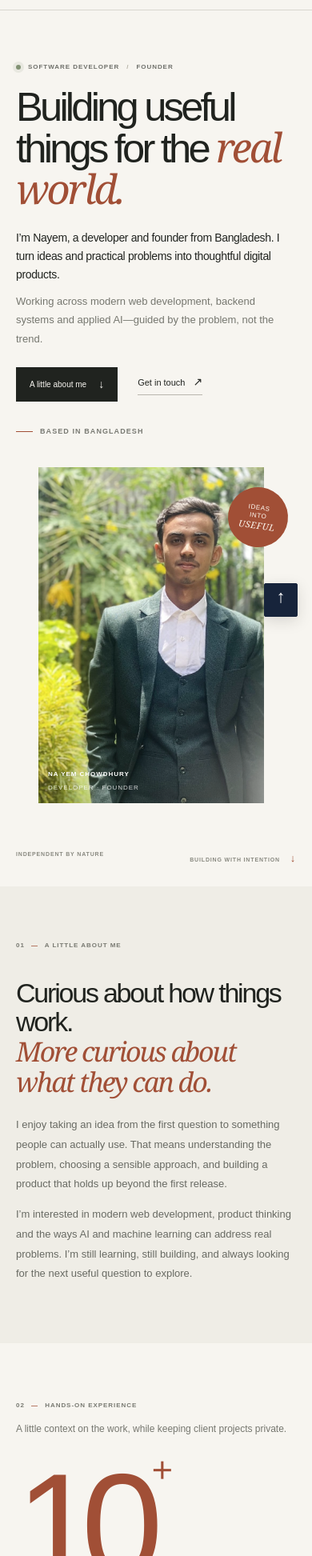
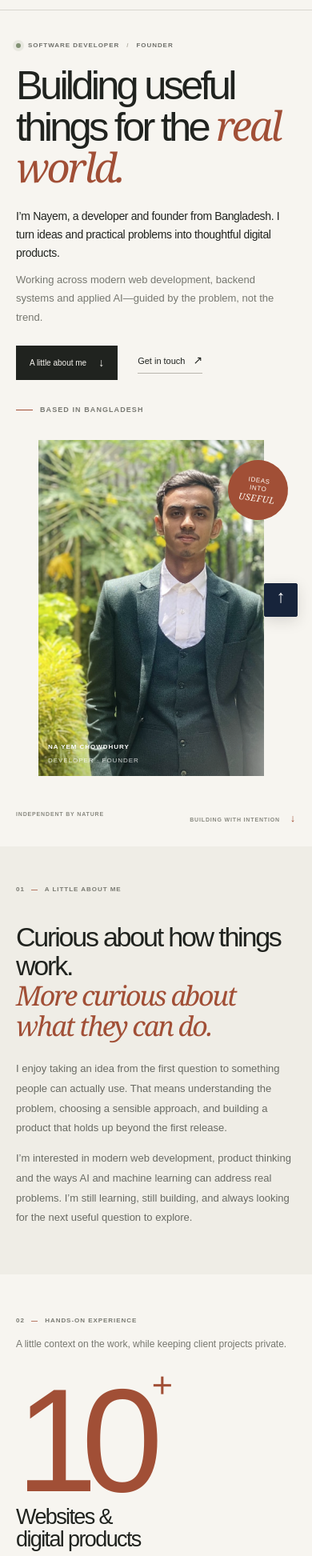
Before and after one commit to nayem11-am/portfolio, a Next.js app: page / in a window 390 px wide. Shown: the part 55-2000 px from the top of the page at 80% size. Built offline with nearby package versions, Linux system fonts and the light colour scheme.

Commit message:
fourth commit

```diff
--- a/app/globals.css
+++ b/app/globals.css
@@ -45,7 +45,7 @@ a { color: inherit; text-decoration: none; }
 .mobile-menu-arrow { color: var(--muted); text-align: right; }
 .arrow { margin-left: 7px; font-size: 14px; transition: transform .2s ease; display: inline-block; }
 a:hover .arrow { transform: translate(2px, -2px); }
-.hero { min-height: 650px; position: relative; display: grid; grid-template-columns: 1.2fr .8fr; align-items: center; gap: 48px; padding-top: 54px; padding-bottom: 82px; }
+.hero { min-height: 610px; position: relative; display: grid; grid-template-columns: 1.2fr .8fr; align-items: center; gap: 48px; padding-top: 32px; padding-bottom: 68px; }
 .hero-copy { padding-top: 0; }
 .eyebrow, .section-label, .hero-location, .hero-bottom, .portrait-caption, .portrait-index, .experience-rule, .technology-index, .founder-aside, .process-line, .interest-list li > span, .timeline-meta, .site-footer > span, .back-top { font-size: 9px; letter-spacing: .12em; font-weight: 600; }
 .eyebrow { color: #6f706a; margin: 0 0 24px; display: flex; align-items: center; gap: 9px; }
@@ -76,14 +76,14 @@ h1 em, h2 em { color: var(--accent); font-family: Georgia, 'Times New Roman', se
 .portrait-stamp i { font-family: Georgia, serif; font-size: 13px; }
 .hero-bottom { position: absolute; bottom: 26px; left: 0; right: 0; display: flex; justify-content: space-between; color: #898980; font-size: 8px; }
 .down-mark { margin-left: 10px; font-size: 13px; color: var(--accent); }
-.intro-band { background: var(--paper-deep); padding: 94px 0 102px; }
+.intro-band { background: var(--paper-deep); padding: 72px 0 82px; }
 .intro-grid { display: grid; grid-template-columns: 250px 1fr; gap: 34px; }
 .section-label { color: #797a72; margin: 0; font-size: 8px; white-space: nowrap; }
 .section-label span { color: var(--accent); margin-inline: 5px; }
 .intro-content h2, .technology-heading h2, .founder-content h2, .builder-grid h2, .explore-heading h2, .timeline-heading h2 { font-size: clamp(32px, 4.1vw, 49px); line-height: 1.08; font-weight: 450; letter-spacing: -.065em; margin: -12px 0 30px; }
 .intro-columns { display: grid; grid-template-columns: 1fr 1fr; gap: 44px; max-width: 740px; }
 .intro-columns p, .founder-copy, .builder-copy { color: #686a63; font-size: 14px; line-height: 1.9; margin-bottom: 0; }
-.experience-section { padding-top: 102px; padding-bottom: 88px; position: relative; display: grid; grid-template-columns: 1fr 1fr; align-items: start; }
+.experience-section { padding-top: 78px; padding-bottom: 72px; position: relative; display: grid; grid-template-columns: 1fr 1fr; align-items: start; }
 .experience-top { grid-column: 1 / -1; display: flex; align-items: center; justify-content: space-between; margin-bottom: 22px; }
 .experience-note { color: var(--muted); font-size: 12px; margin: 0; }
 .experience-number { font-size: clamp(180px, 25vw, 300px); line-height: .85; letter-spacing: -.11em; color: var(--accent); font-weight: 400; }
@@ -92,7 +92,7 @@ h1 em, h2 em { color: var(--accent); font-family: Georgia, 'Times New Roman', se
 .experience-description h2 { font-size: 32px; line-height: 1.05; letter-spacing: -.06em; font-weight: 450; margin: 0 0 17px; }
 .experience-description p { color: var(--muted); font-size: 13px; line-height: 1.85; max-width: 360px; margin: 0; }
 .experience-rule { grid-column: 1 / -1; border-top: 1px solid var(--line); margin-top: 42px; padding-top: 12px; display: flex; justify-content: space-between; color: #96968e; font-size: 8px; }
-.technology-section { background: #e9e7df; padding: 102px 0 110px; }
+.technology-section { background: #e9e7df; padding: 78px 0 84px; }
 .technology-grid { display: grid; grid-template-columns: .8fr 1.2fr; gap: 90px; }
 .technology-heading h2 { margin: 36px 0 20px; font-size: 40px; }
 .technology-note { max-width: 285px; color: var(--muted); font-size: 13px; line-height: 1.85; }
@@ -101,14 +101,14 @@ h1 em, h2 em { color: var(--accent); font-family: Georgia, 'Times New Roman', se
 .technology-index { color: var(--accent); font-size: 8px; }
 .technology-row h3 { font-size: 14px; font-weight: 550; margin: 0; }
 .technology-row p { font-size: 12px; line-height: 1.8; color: #74756e; margin: 0; }
-.founder-section { padding-block: 114px 120px; display: grid; grid-template-columns: minmax(0, 1fr) 180px; gap: 64px; position: relative; }
+.founder-section { padding-block: 82px 88px; display: grid; grid-template-columns: minmax(0, 1fr) 180px; gap: 64px; position: relative; }
 .founder-mark { width: 106px; height: 106px; border: 1px solid #d2cfc6; display: grid; place-items: center; font-family: Georgia, serif; font-size: 54px; color: var(--ink); }
 .founder-content .section-label { margin-bottom: 33px; }
 .founder-content h2 { margin-bottom: 23px; }
 .founder-copy { max-width: 510px; margin-bottom: 22px; }
 .founder-copy strong { color: var(--ink); font-weight: 600; }
 .founder-aside { align-self: end; color: #95958d; font-size: 8px; line-height: 1.9; display: flex; flex-direction: column; gap: 14px; }
-.builder-section { padding: 95px 0 100px; background: var(--ink); color: var(--paper); }
+.builder-section { padding: 72px 0 78px; background: var(--ink); color: var(--paper); }
 .builder-grid { display: grid; grid-template-columns: 250px 1fr; gap: 34px; }
 .builder-section .section-label { color: #aaa99f; }
 .builder-section .section-label span { color: #c67b61; }
@@ -117,7 +117,7 @@ h1 em, h2 em { color: var(--accent); font-family: Georgia, 'Times New Roman', se
 .builder-copy { color: #b4b4ab; max-width: 540px; }
 .process-line { display: flex; gap: 14px; align-items: center; color: #d8d6ce; margin-top: 31px; font-size: 8px; }
 .process-line i { color: #c67b61; font-size: 13px; font-style: normal; }
-.explore-section { display: grid; grid-template-columns: 1fr 1fr; gap: 110px; padding-block: 106px 120px; }
+.explore-section { display: grid; grid-template-columns: 1fr 1fr; gap: 110px; padding-block: 78px 88px; }
 .explore-heading h2 { margin: 35px 0 20px; }
 .explore-heading > p:last-child { max-width: 290px; color: var(--muted); font-size: 13px; line-height: 1.8; }
 .interest-list { list-style: none; margin: 0; padding: 0; align-self: center; }
@@ -125,21 +125,21 @@ h1 em, h2 em { color: var(--accent); font-family: Georgia, 'Times New Roman', se
 .interest-list li:first-child { border-top: 1px solid var(--line); }
 .interest-list li > span { color: var(--accent); width: 38px; font-size: 8px; }
 .interest-list li .arrow { margin-left: auto; color: #a4a39b; font-size: 12px; }
-.philosophy-section { background: #e9e7df; padding: 73px 0 78px; }
+.philosophy-section { background: #e9e7df; padding: 58px 0 62px; }
 .philosophy-inner { position: relative; text-align: center; }
 .philosophy-inner .section-label { margin-bottom: 20px; }
 .philosophy-inner h2 { font-size: clamp(42px, 6vw, 70px); letter-spacing: -.07em; font-weight: 450; margin: 0 0 12px; }
 .philosophy-inner h2 em { color: var(--accent); }
 .philosophy-inner > p:not(.section-label) { color: #73746d; font-size: 13px; margin: auto; max-width: 420px; line-height: 1.8; }
 .philosophy-star { position: absolute; right: 9%; top: 3px; color: var(--accent); font-size: 27px; }
-.timeline-section { display: grid; grid-template-columns: 1fr 1fr; padding-block: 106px 118px; }
+.timeline-section { display: grid; grid-template-columns: 1fr 1fr; padding-block: 78px 88px; }
 .timeline-heading h2 { margin: 34px 0 0; }
 .timeline-entry { border-left: 1px solid #c9c6bc; padding: 4px 0 8px 35px; position: relative; margin-top: 25px; }
 .timeline-marker { position: absolute; width: 9px; height: 9px; background: var(--accent); border: 2px solid var(--paper); outline: 1px solid var(--accent); border-radius: 50%; top: 4px; left: -5px; }
 .timeline-meta { display: flex; gap: 22px; color: #8a8a82; font-size: 8px; }
 .timeline-entry h3 { font-size: 22px; font-weight: 500; letter-spacing: -.04em; margin: 20px 0 9px; }
 .timeline-entry p { color: var(--muted); font-size: 13px; line-height: 1.8; max-width: 365px; margin: 0; }
-.contact-section { background: var(--accent); color: #fffaf2; padding: 85px 0 78px; }
+.contact-section { background: var(--accent); color: #fffaf2; padding: 66px 0 64px; }
 .contact-section .section-label { color: #f3c9b8; }
 .contact-section .section-label span { color: #fff2e9; }
 .contact-inner h2 { font-size: clamp(50px, 7.3vw, 88px); line-height: .98; font-weight: 430; letter-spacing: -.075em; margin: 38px 0 39px; }
@@ -201,7 +201,7 @@ h1 em, h2 em { color: var(--accent); font-family: Georgia, 'Times New Roman', se
   .wordmark-name { font-size: 11px; }
   .site-header > nav { display: none; }
   .mobile-nav { display: block; position: relative; margin-left: auto; }
-  .hero { display: flex; flex-direction: column; align-items: stretch; gap: 37px; padding-top: 65px; padding-bottom: 74px; }
+  .hero { min-height: 0; display: flex; flex-direction: column; align-items: stretch; gap: 30px; padding-top: 38px; padding-bottom: 58px; }
   .eyebrow { font-size: 8px; margin-bottom: 19px; }
   .hero h1 { font-size: clamp(48px, 13vw, 68px); margin-bottom: 22px; }
   .hero-intro { font-size: 14px; line-height: 1.65; }
@@ -214,46 +214,46 @@ h1 em, h2 em { color: var(--accent); font-family: Georgia, 'Times New Roman', se
   .portrait-stamp i { font-size: 11px; }
   .portrait-caption { bottom: 43px; left: 12px; }
   .hero-bottom { font-size: 7px; bottom: 25px; }
-  .intro-band { padding: 68px 0 74px; }
+  .intro-band { padding: 48px 0 58px; }
   .intro-grid, .builder-grid { display: block; }
   .intro-content h2 { margin: 35px 0 23px; font-size: 34px; }
   .intro-columns { display: block; }
   .intro-columns p + p { margin-top: 13px; }
   .intro-columns p, .founder-copy, .builder-copy { font-size: 13px; }
-  .experience-section { padding-top: 72px; padding-bottom: 68px; display: grid; grid-template-columns: 1fr; }
+  .experience-section { padding-top: 52px; padding-bottom: 54px; display: grid; grid-template-columns: 1fr; }
   .experience-top { display: block; margin-bottom: 34px; }
   .experience-note { margin-top: 14px; }
   .experience-number { font-size: clamp(150px, 47vw, 190px); }
   .experience-description { padding: 3px 0 0; }
   .experience-description h2 { font-size: 27px; }
   .experience-rule { margin-top: 31px; gap: 12px; }
-  .technology-section { padding: 72px 0 76px; }
+  .technology-section { padding: 52px 0 58px; }
   .technology-grid { display: block; }
   .technology-heading h2 { margin: 30px 0 14px; font-size: 34px; }
   .technology-note { margin-bottom: 28px; }
   .technology-row { grid-template-columns: 24px 1fr; gap: 6px 10px; padding: 16px 0; }
   .technology-row h3 { font-size: 11px; }
   .technology-row p { grid-column: 2; font-size: 11px; }
-  .founder-section { display: grid; grid-template-columns: 1fr auto; gap: 24px 18px; padding-block: 74px 80px; }
+  .founder-section { display: grid; grid-template-columns: 1fr auto; gap: 24px 18px; padding-block: 54px 60px; }
   .founder-mark { width: 65px; height: 65px; font-size: 36px; grid-column: 2; grid-row: 1; }
   .founder-content { grid-column: 1 / -1; grid-row: 2; }
   .founder-content .section-label { margin-bottom: 28px; }
   .founder-content h2 { font-size: 36px; }
   .founder-aside { grid-column: 1 / -1; grid-row: 3; flex-direction: row; gap: 23px; }
-  .builder-section { padding: 72px 0 77px; }
+  .builder-section { padding: 52px 0 58px; }
   .builder-grid > div { margin-top: 35px; }
   .builder-grid h2 { font-size: 33px; }
   .process-line { gap: 8px; font-size: 7px; flex-wrap: wrap; }
-  .explore-section { display: block; padding-block: 75px 82px; }
+  .explore-section { display: block; padding-block: 54px 62px; }
   .explore-heading h2 { margin: 29px 0 17px; font-size: 36px; }
   .interest-list { margin-top: 29px; }
-  .philosophy-section { padding: 63px 0 66px; }
+  .philosophy-section { padding: 48px 0 52px; }
   .philosophy-inner h2 { font-size: 43px; }
   .philosophy-star { right: 0; top: -15px; font-size: 20px; }
-  .timeline-section { display: block; padding-block: 76px 82px; }
+  .timeline-section { display: block; padding-block: 54px 62px; }
   .timeline-heading h2 { margin-top: 28px; font-size: 36px; }
   .timeline-entry { margin-top: 38px; }
-  .contact-section { padding: 69px 0 65px; }
+  .contact-section { padding: 50px 0 52px; }
   .contact-inner h2 { font-size: clamp(52px, 14vw, 72px); margin: 31px 0 26px; }
   .contact-bottom { display: block; }
   .contact-bottom > p { margin-bottom: 19px; font-size: 13px; }
```
